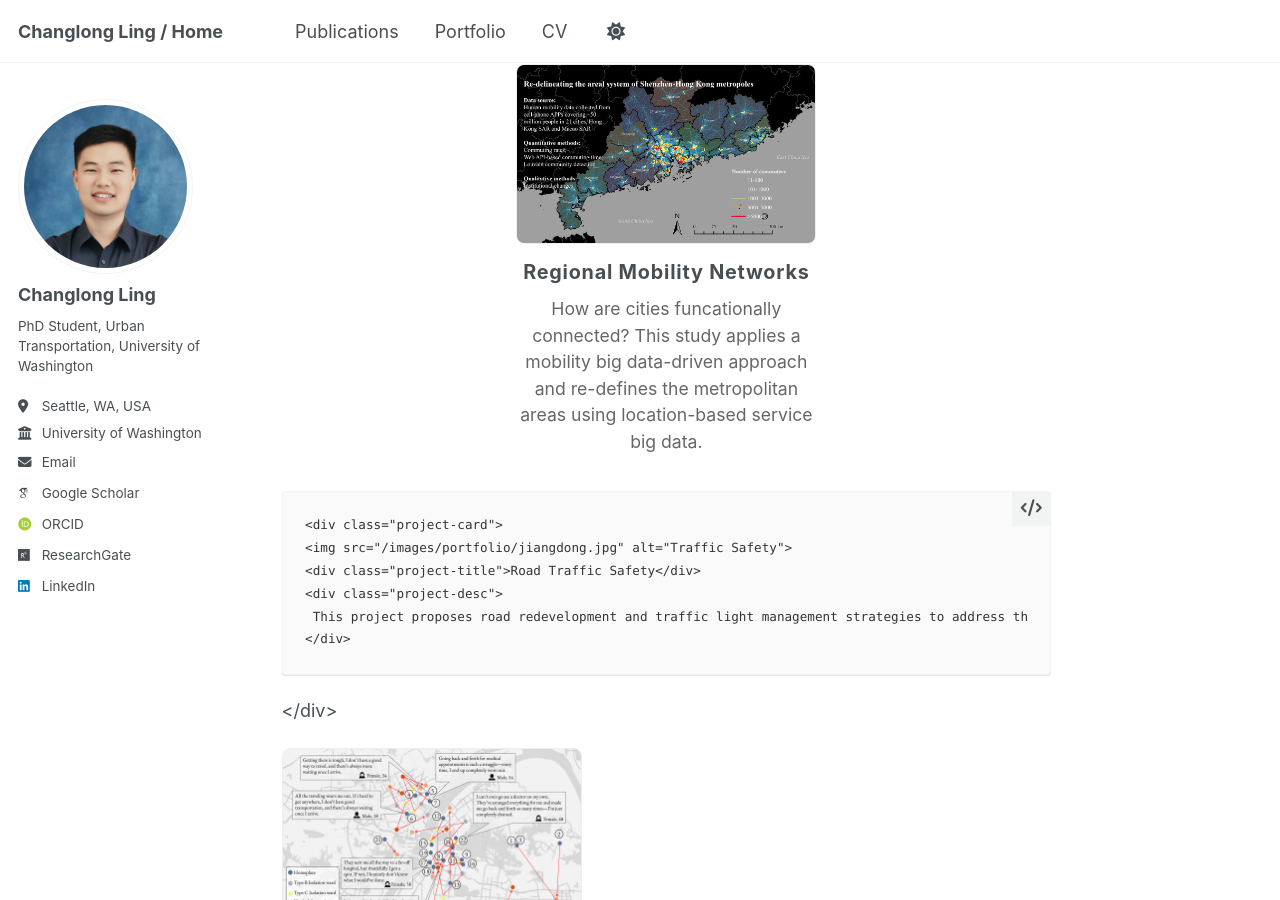
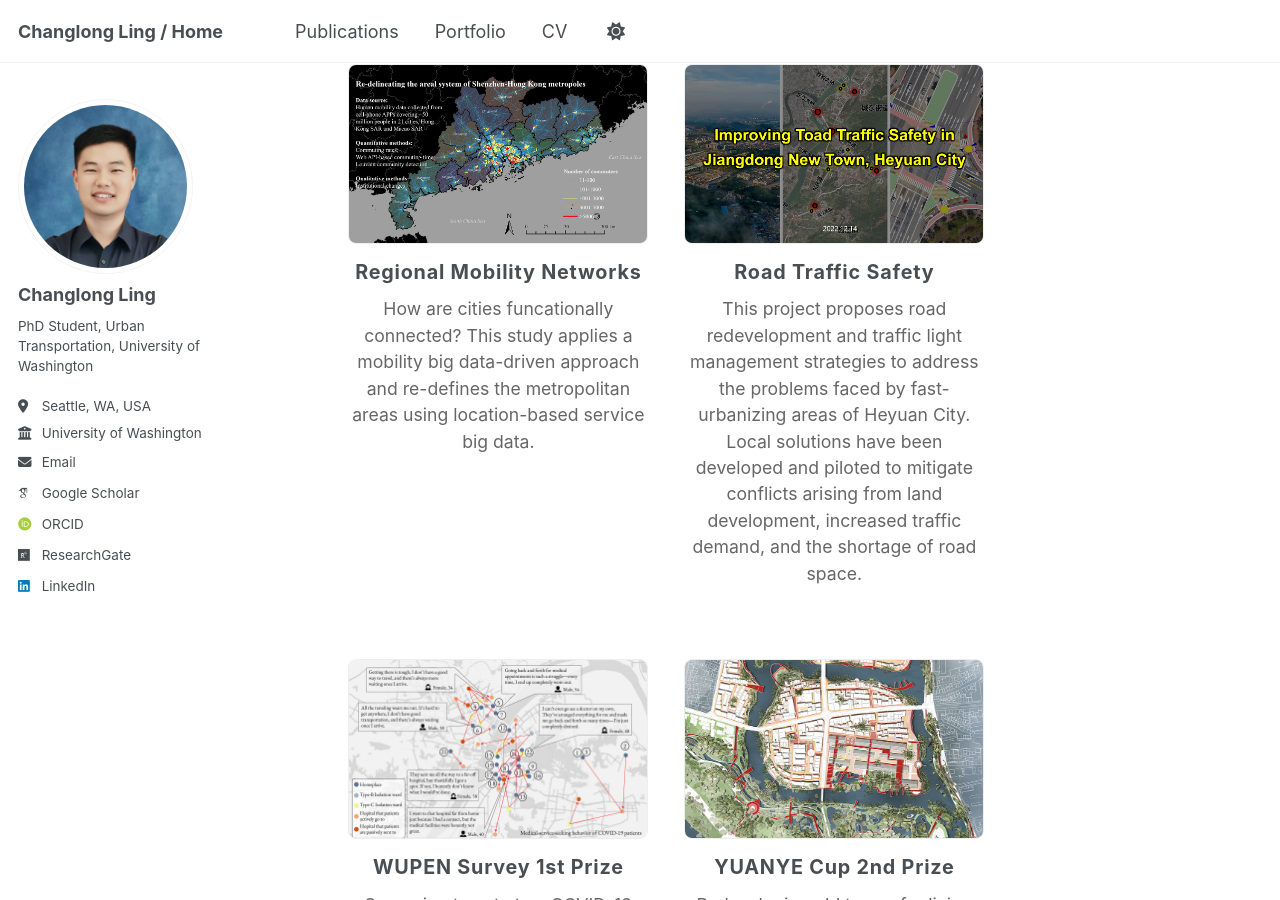
Before and after one commit to ChanglongLing/changlongling.github.io, a Jekyll site: the page built from _pages/portfolio.md, in a window 1280 px wide and 900 px high, scrolled down 623 px. Built offline with Jekyll 4.4.1, drawn with Linux system fonts in a browser that asks for light colours; some web fonts are replaced.

Commit message:
Update portfolio.md

```diff
--- a/_pages/portfolio.md
+++ b/_pages/portfolio.md
@@ -55,9 +55,9 @@ permalink: /portfolio/
     <div class="project-desc">
       It's often confusing when using the interconnected concepts of transportation carbon emission and footprint. The study delves into a large number of literature and draw comparisons between them to clarify their natures.
     </div>
+  </div>
 
-  </div>
-    <div class="project-card">
+  <div class="project-card">
     <img src="/images/portfolio/sdk_gd.jpg" alt="Regional Mobility">
     <div class="project-title">Regional Mobility Networks</div>
     <div class="project-desc">
@@ -65,12 +65,11 @@ permalink: /portfolio/
     </div>
   </div>
 
-  </div>
-    <div class="project-card">
+  <div class="project-card">
     <img src="/images/portfolio/jiangdong.jpg" alt="Traffic Safety">
     <div class="project-title">Road Traffic Safety</div>
     <div class="project-desc">
-     This project proposes road redevelopment and traffic light management strategies to address the problems faced by fast-urbanizing areas of Heyuan City. Local solutions have been developed and piloted to mitigate conflicts arising from land development, increased traffic demand, and the shortage of road space.
+      This project proposes road redevelopment and traffic light management strategies to address the problems faced by fast-urbanizing areas of Heyuan City. Local solutions have been developed and piloted to mitigate conflicts arising from land development, increased traffic demand, and the shortage of road space.
     </div>
   </div>
 
@@ -102,6 +101,4 @@ permalink: /portfolio/
     </div>
   </div>
 
-  <!-- Add more project-cards as needed -->
-
 </div>
```
